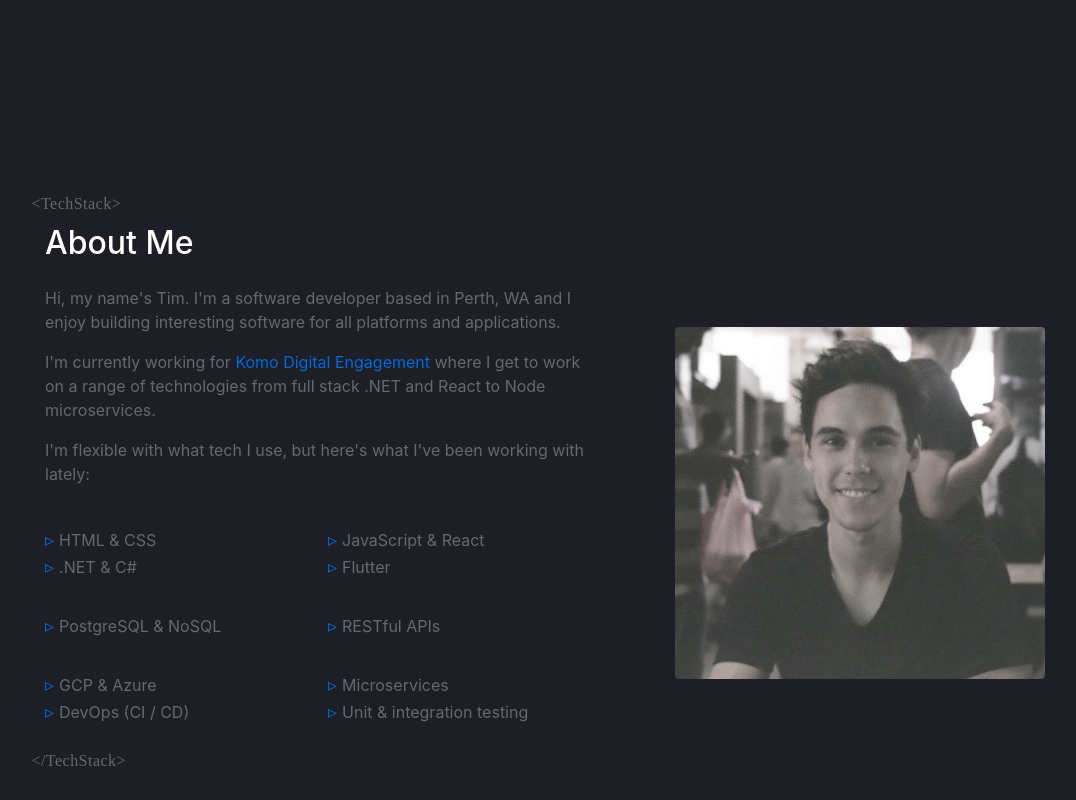
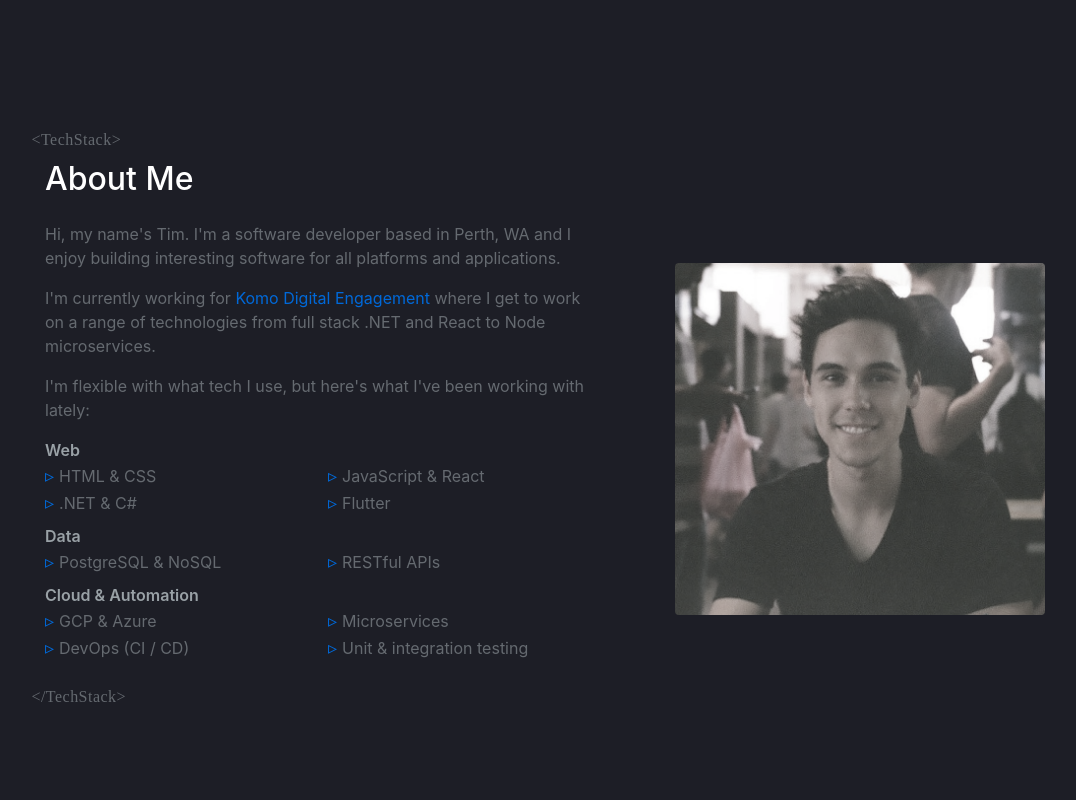
Before and after one commit to timeitel/portfolio, a Next.js app: page / in a window 1280 px wide. Shown: the part 680-1480 px from the top of the page, without its empty margins (95-1171 px from the left). Built offline with nearby package versions, Linux system fonts and the light colour scheme; a web font is replaced by a local one.

Commit message:
feat: footer

```diff
--- a/common/components/HtmlName/HtmlName.tsx
+++ b/common/components/HtmlName/HtmlName.tsx
@@ -4,7 +4,7 @@ import { FC } from "react";
 interface Props {}
 
 export const HtmlName: FC<Props> = ({ children }) => {
-  return <StyledHtmlName href="#landing">{children}</StyledHtmlName>;
+  return <StyledHtmlName href="/">{children}</StyledHtmlName>;
 };
 
 const StyledHtmlName = styled.a`
--- a/modules/About/About.tsx
+++ b/modules/About/About.tsx
@@ -9,13 +9,17 @@ interface Props {}
 
 export const About: FC<Props> = () => {
   const {
-    color: { grey800, blue600, whitePrimary },
+    color: { grey400, blue600, whitePrimary },
   } = useTheme();
   const { fadeInStyle, intersectionRef } = useIntersectionFadeIn();
 
   return (
     <animated.div style={fadeInStyle} ref={intersectionRef}>
-      <Section id="about" backgroundColor="grey800">
+      <Section
+        id="about"
+        backgroundColor="grey800"
+        style={{ paddingTop: "2rem" }}
+      >
         <StyledContainer>
           <hgroup className="about-open-tag">
             <h3 className="section__subtitle" style={{ color: whitePrimary }}>
@@ -50,7 +54,7 @@ export const About: FC<Props> = () => {
               </p>
               <h6
                 style={{
-                  color: grey800,
+                  color: grey400,
                   margin: "0.5rem 0 0",
                   fontSize: "1rem",
                   fontWeight: 600,
@@ -66,7 +70,7 @@ export const About: FC<Props> = () => {
               </List>
               <h6
                 style={{
-                  color: grey800,
+                  color: grey400,
                   fontWeight: 600,
                   margin: "0.5rem 0 0",
                   fontSize: "1rem",
@@ -81,7 +85,7 @@ export const About: FC<Props> = () => {
               </StyledList>
               <h6
                 style={{
-                  color: grey800,
+                  color: grey400,
                   fontWeight: 600,
                   margin: "0.5rem 0 0",
                   fontSize: "1rem",
--- a/modules/Footer/Footer.tsx
+++ b/modules/Footer/Footer.tsx
@@ -7,20 +7,20 @@ import {
 } from "common/components/Icons";
 import { GithubContainedIcon } from "common/components/Icons/GithubContainedIcon";
 import React, { FC } from "react";
-import { StyledFooter, StyledList, StyledName } from "./styled";
+import { StyledFooter, StyledLinksContainer, StyledList } from "./styled";
 
 interface Props {}
 
 export const Footer: FC<Props> = () => {
   return (
     <StyledFooter>
-      <StyledName>
+      <div>
         <HtmlName>{"</Tim Eitel>"}</HtmlName>
-      </StyledName>
-      <div style={{ display: "flex" }}>
+      </div>
+      <StyledLinksContainer>
         <StyledList style={{ marginRight: "5rem" }}>
           <ListItem>
-            <Link href="#landing">Home</Link>
+            <Link href="/">Home</Link>
           </ListItem>
           <ListItem>
             <Link href="#about">About</Link>
@@ -65,7 +65,7 @@ export const Footer: FC<Props> = () => {
             </div>
           </ListItem>
         </StyledList>
-      </div>
+      </StyledLinksContainer>
     </StyledFooter>
   );
 };
--- a/modules/Footer/styled.ts
+++ b/modules/Footer/styled.ts
@@ -10,27 +10,23 @@ export const StyledList = styled(List)`
 
 export const StyledFooter = styled.footer`
   width: 100%;
-  max-width: 1220px;
+  max-width: 800px;
   padding: 0 40px 40px;
   display: flex;
   justify-content: space-between;
   align-items: flex-start;
-  flex-wrap: wrap-reverse;
+  flex-direction: row;
 
-  img {
-    margin-left: 0.5rem;
-  }
-
-  a {
-    display: flex;
-    justify-content: center;
-    align-items: center;
+  ${(p) => p.theme.breakpoints.only("mobile")} {
+    flex-direction: column-reverse;
   }
 `;
 
-export const StyledName = styled.div`
+export const StyledLinksContainer = styled.div`
   display: flex;
-  flex-direction: column;
-  align-items: flex-start;
-  margin: 1rem 2rem 0 0;
+  ${(p) => p.theme.breakpoints.only("mobile")} {
+    justify-content: space-between;
+    width: 100%;
+    margin-bottom: 2rem;
+  }
 `;
--- a/modules/Landing/Landing.tsx
+++ b/modules/Landing/Landing.tsx
@@ -13,10 +13,7 @@ export const Landing: FC<Props> = () => {
   useChain([backgroundRef, foregroundRef]);
 
   return (
-    <StyledSection
-      style={{ height: "100vh", position: "relative" }}
-      id="landing"
-    >
+    <StyledSection style={{ height: "100vh", position: "relative" }}>
       <IntroBackground revealStyle={revealStyle} />
       <IntroForeground fadeUpStyle={fadeUpStyle} />
     </StyledSection>
```
